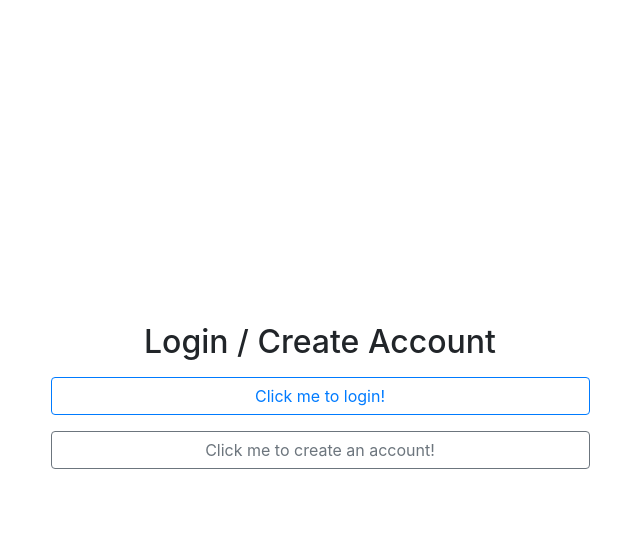
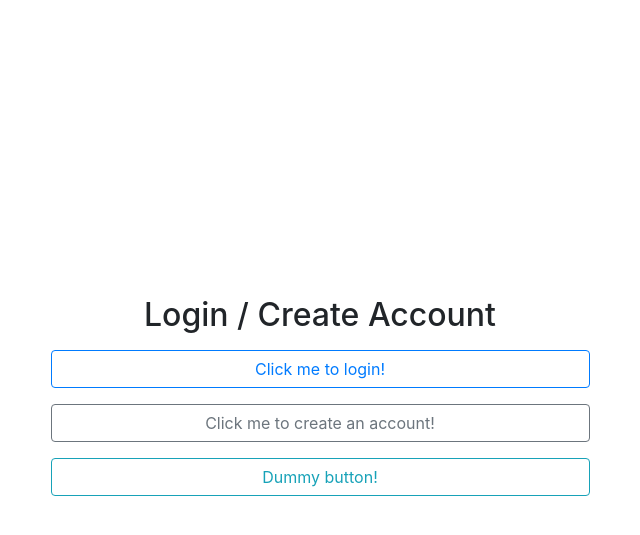
Before and after one commit to JPARK1220/todo-app, a Flask app: page /purgatory in a window 1280 px wide. Shown: the top 535 px of the page, without its empty margins (320-960 px from the left). Run offline with Flask 3, Linux system fonts and the light colour scheme; some libraries are stand-ins or nearby versions.

Commit message:
Update purgatory.html
Added button

```diff
--- a/templates/purgatory.html
+++ b/templates/purgatory.html
@@ -23,7 +23,7 @@
                           </div>
                         <button class="btn btn-outline-primary my-2" id="login-button">Click me to login!</button>
                         <button class="btn btn-outline-secondary my-2" id="create-account-button">Click me to create an account!</button>
-                        <!-- <button class="btn btn-outline-info my-2">Dummy button!</button> -->
+                        <button class="btn btn-outline-info my-2">Dummy button!</button>
                     </div>
                 </form>
               </div>
```
